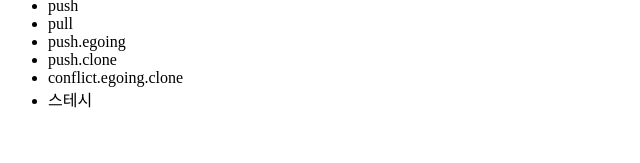
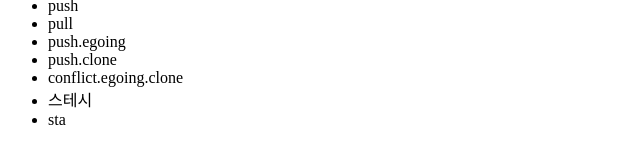
Before and after one commit to WawOops/open-tutorial_git_egoing, a plain HTML site: page index.html in a window 1280 px wide. Shown: the part 243-406 px from the top of the page, 0-640 px from the left. Drawn offline with Linux system fonts and the light colour scheme.

Commit message:
스테시 sta add

```diff
--- a/index.html
+++ b/index.html
@@ -24,7 +24,7 @@
 			<li>push.clone</li>
 			<li>conflict.egoing.clone</li>
 			<li>스테시</li>
-
+			<li>sta</li>
 		</ul>
 	</body>
 
```
